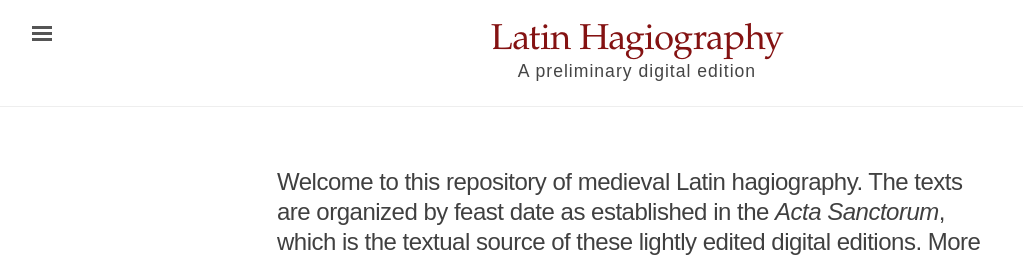
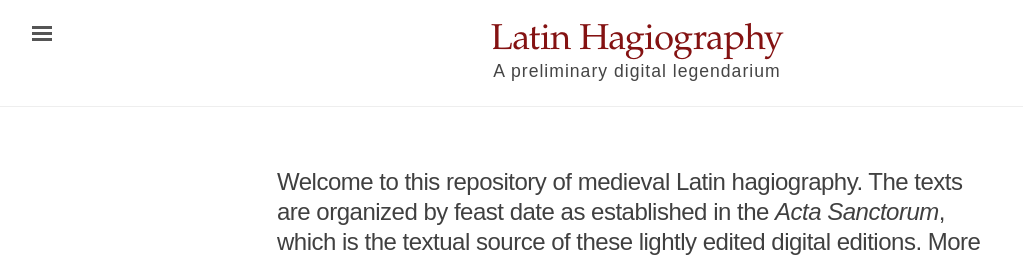
Before and after one commit to cjkoepke1/latin-hagiography, a Jekyll site: the page built from index.md, in a window 1280 px wide. Shown: the top 257 px of the page, without its empty margins (3-1026 px from the left). Built offline with Jekyll 4.4.1, drawn with Linux system fonts in a browser that asks for light colours.

Commit message:
update tagline

```diff
--- a/_config.yml
+++ b/_config.yml
@@ -2,7 +2,7 @@
 
 # Setup
 title:               'Latin Hagiography'
-tagline:             'A preliminary digital edition'
+tagline:             'A preliminary digital legendarium'
 description:         'Latin Hagiography uses the theme Ed which is designed for textual editors based on minimal computing principles, and focused on legibility and flexibility.'
 url:                 'http://minicomp.github.io'
 baseurl:             '/latin-hagiography'
```
